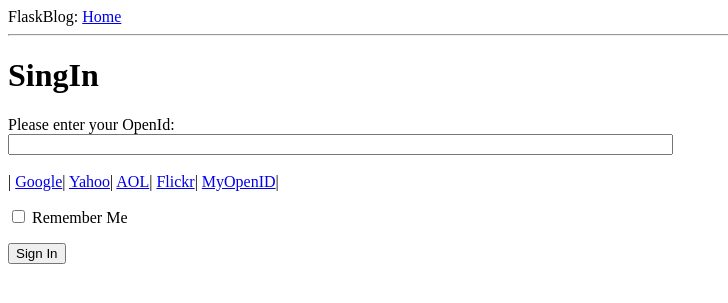
After one commit to shivam5992/FlaskBlog, a Flask app: page /login in a window 1280 px wide. The commit adds this page. Shown: the top 303 px of the page, without its empty margins (0-728 px from the left). Run offline with Flask 2, Linux system fonts and the light colour scheme.

Commit message:
web forms implementation

```diff
--- a/app/__init__.py
+++ b/app/__init__.py
@@ -1,3 +1,6 @@
 from flask import Flask
+
 app = Flask(__name__)
+app.config.from_object('config')
+
 from app import views
--- /dev/null
+++ b/app/forms.py
@@ -0,0 +1,12 @@
+'''
+Use of WTF form as a flask extension
+Users login through their OpenId, makes app more secure
+'''
+
+from flask.ext.wtf import Form
+from wtforms import TextField, BooleanField
+from wtforms.validators import Required
+
+class LoginForm(Form):
+	openid = TextField('openid', validators = [Required()])
+	remember_me = BooleanField('remember_me', default = False)
--- a/app/templates/base.html
+++ b/app/templates/base.html
@@ -9,6 +9,15 @@
 	<body>
 		<div>FlaskBlog: <a href="/index">Home</a></div>
 		<hr>
+		{% with messages = get_flashed_messages() %}
+		{% if messages %}
+		<ul>
+			{% for message in messages %}
+				<li>{{ message }}</li>
+			{% endfor %}
+		</ul>
+		{% endif %}
+		{% endwith %}
 		{% block content %}
 		{% endblock %}
 	</body>
--- /dev/null
+++ b/app/templates/login.html
@@ -0,0 +1,37 @@
+{% extends "base.html" %}
+{% block content %}
+
+
+<script type="text/javascript">
+function set_openid(openid, pr)
+{
+	u = openid.search('<username>');
+	if (u != -1){
+		// openid requires username
+		user = prompt('Enter Your ' + pr + ' username:');
+		openid = openid.substr(0, u) + user;
+	}
+	form = document.forms['login'];
+	form.elements['openid'].value = openid;
+}
+
+</script>
+<h1>SingIn</h1>
+<form action="" method= "post" name="login">
+	{{ form.hidden_tag() }}
+	<p>
+		Please enter your OpenId:<br>
+		{{ form.openid(size=80) }}<br>
+
+		{% for error in form.errors.openid %}
+		<span style="color:red">[{{ error }}]</span>
+		{% endfor %}<br>
+
+		|{% for pr in providers %}
+		<a href="javascript:set_openid('{{ pr.url }}', '{{ pr.name }}')">{{ pr.name }}</a>|
+		{% endfor %}
+	</p>
+	<p>{{ form.remember_me }} Remember Me</p>
+	<p><input type="Submit" value="Sign In"></p>
+</form>
+{% endblock %}
--- a/app/views.py
+++ b/app/views.py
@@ -1,5 +1,17 @@
-from flask import render_template
+from flask import render_template, flash, redirect
 from app import app
+from forms import LoginForm
+
+@app.route('/login', methods = ['GET', 'POST'])
+def login():
+	form = LoginForm()
+	if form.validate_on_submit():
+		flash('Login requested for OpenId="' + form.openid.data + '", remember_me' + str(form.remember_me.data))
+		return redirect('/index')
+	return render_template('login.html',
+		title = 'Sign In',
+		form = form,
+		providers = app.config['OPENID_PROVIDERS'])
 
 @app.route('/')
 @app.route('/index')
```
Also changed, not shown: config.py (added, +10 -0 lines), 2 other files.
